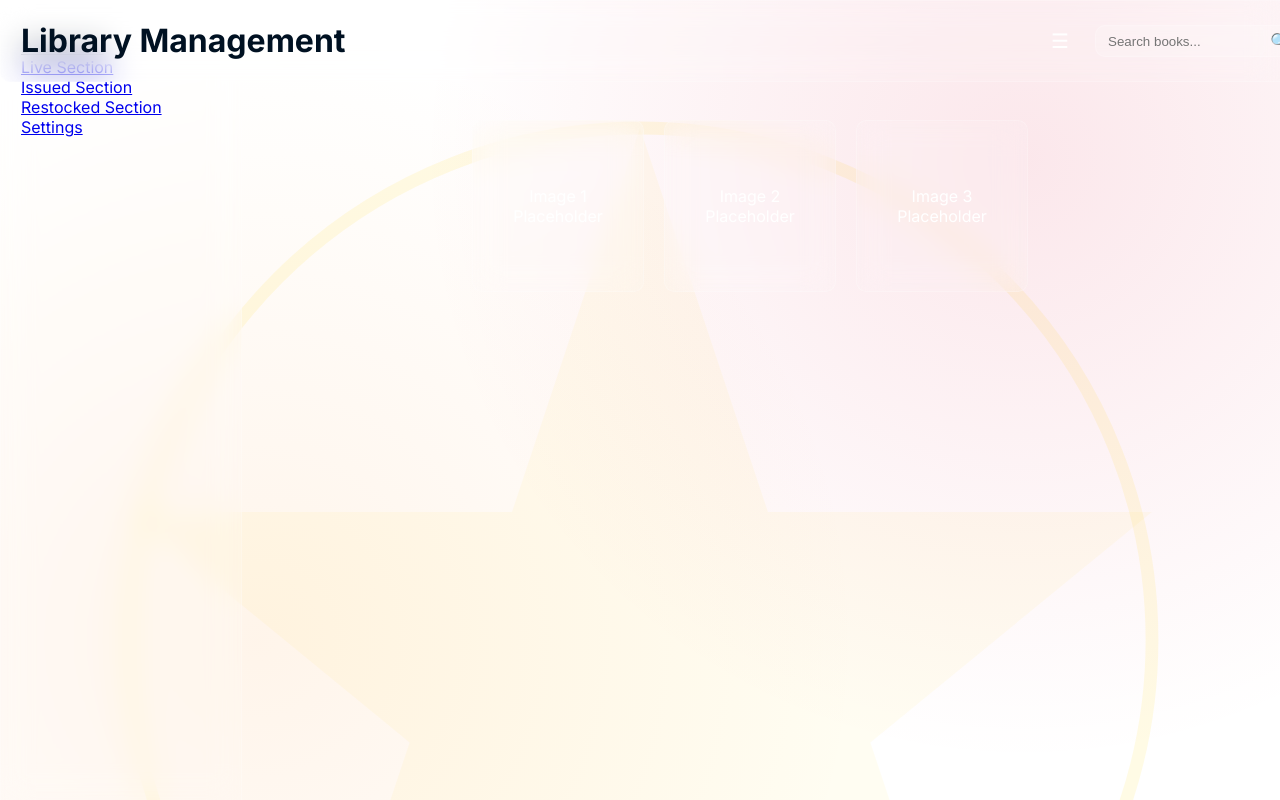
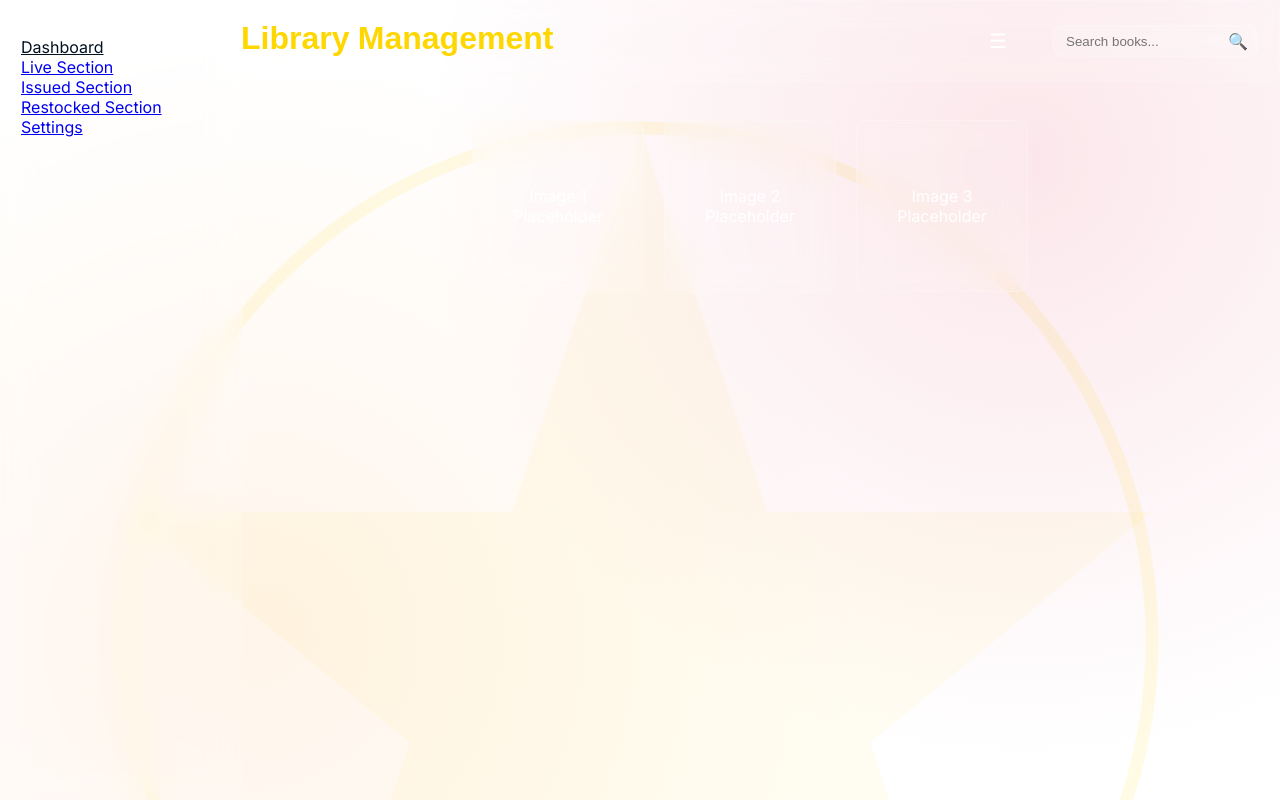
Before and after one commit to kaarthikslab/LMS, a React (Create React App) app: page / in a window 1280 px wide. Built offline with nearby package versions, Linux system fonts and the light colour scheme.

Commit message:
Update Header.js

```diff
--- a/src/components/Header.js
+++ b/src/components/Header.js
@@ -6,22 +6,22 @@ const Header = () => {
   const [menuOpen, setMenuOpen] = useState(false);
 
   return (
-    <header className="glass" style={{ position: 'fixed', top: 0, width: '100%', height: '60px', padding: '10px 20px', display: 'flex', justifyContent: 'space-between', alignItems: 'center', zIndex: 1000 }}>
-      <div style={{ flex: 1 }}>
-        <h1 className="primary" style={{ margin: 0, lineHeight: '40px' }}>Library Management</h1>
-      </div>
-      <div style={{ position: 'relative' }}>
-        <button onClick={() => setMenuOpen(!menuOpen)} style={{ background: 'none', border: 'none', color: 'white', fontSize: '20px', cursor: 'pointer' }}>☰</button>
+    <header className="glass" style={{ position: 'fixed', top: 0, left: '220px', right: 0, height: '60px', padding: '10px 20px', display: 'flex', alignItems: 'center', zIndex: 1000 }}>
+      <Link to="/" style={{ textDecoration: 'none', color: 'inherit' }}>
+        <h1 className="title-font" style={{ margin: 0, marginRight: '50px' }}>Library Management</h1>
+      </Link>
+      <div style={{ marginLeft: 'auto', display: 'flex', alignItems: 'center' }}>
+        <button onClick={() => setMenuOpen(!menuOpen)} style={{ background: 'none', border: 'none', color: 'white', fontSize: '20px', cursor: 'pointer', marginRight: '20px' }}>☰</button>
         {menuOpen && (
-          <nav style={{ position: 'absolute', top: '100%', right: 0, background: 'rgba(255,255,255,0.1)', backdropFilter: 'blur(10px)', border: '1px solid rgba(255,255,255,0.2)', borderRadius: '5px', padding: '10px', minWidth: '150px' }}>
+          <nav className="glass" style={{ position: 'absolute', top: '100%', right: '20px', padding: '10px', minWidth: '150px' }}>
             <Link to="/live" className="accent" style={{ display: 'block', margin: '5px 0', textDecoration: 'none' }}>Live Books</Link>
             <Link to="/issued" className="accent" style={{ display: 'block', margin: '5px 0', textDecoration: 'none' }}>Issued</Link>
             <Link to="/restocked" className="accent" style={{ display: 'block', margin: '5px 0', textDecoration: 'none' }}>Restocked</Link>
             <Link to="/settings" className="accent" style={{ display: 'block', margin: '5px 0', textDecoration: 'none' }}>Settings</Link>
           </nav>
         )}
+        <SearchBar />
       </div>
-      <SearchBar />
     </header>
   );
 };
```
